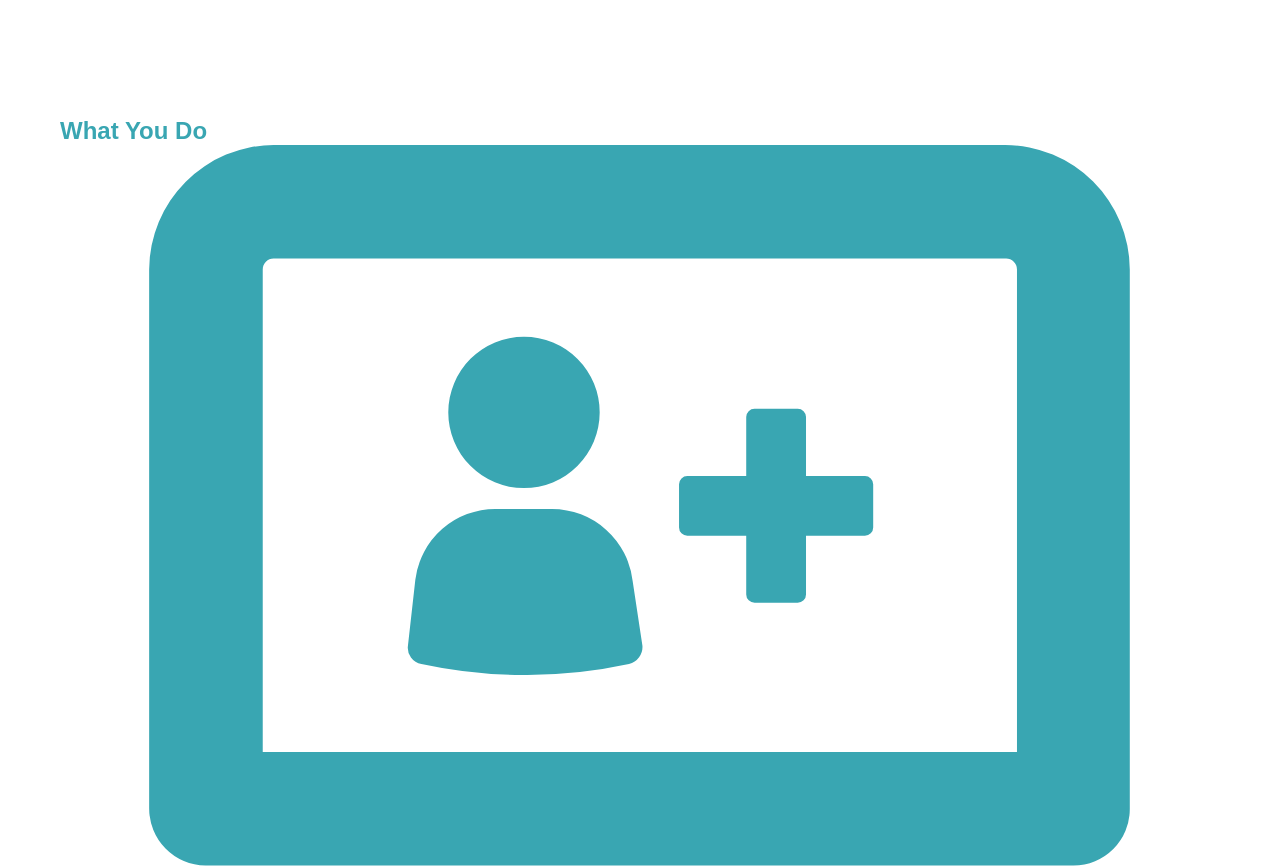
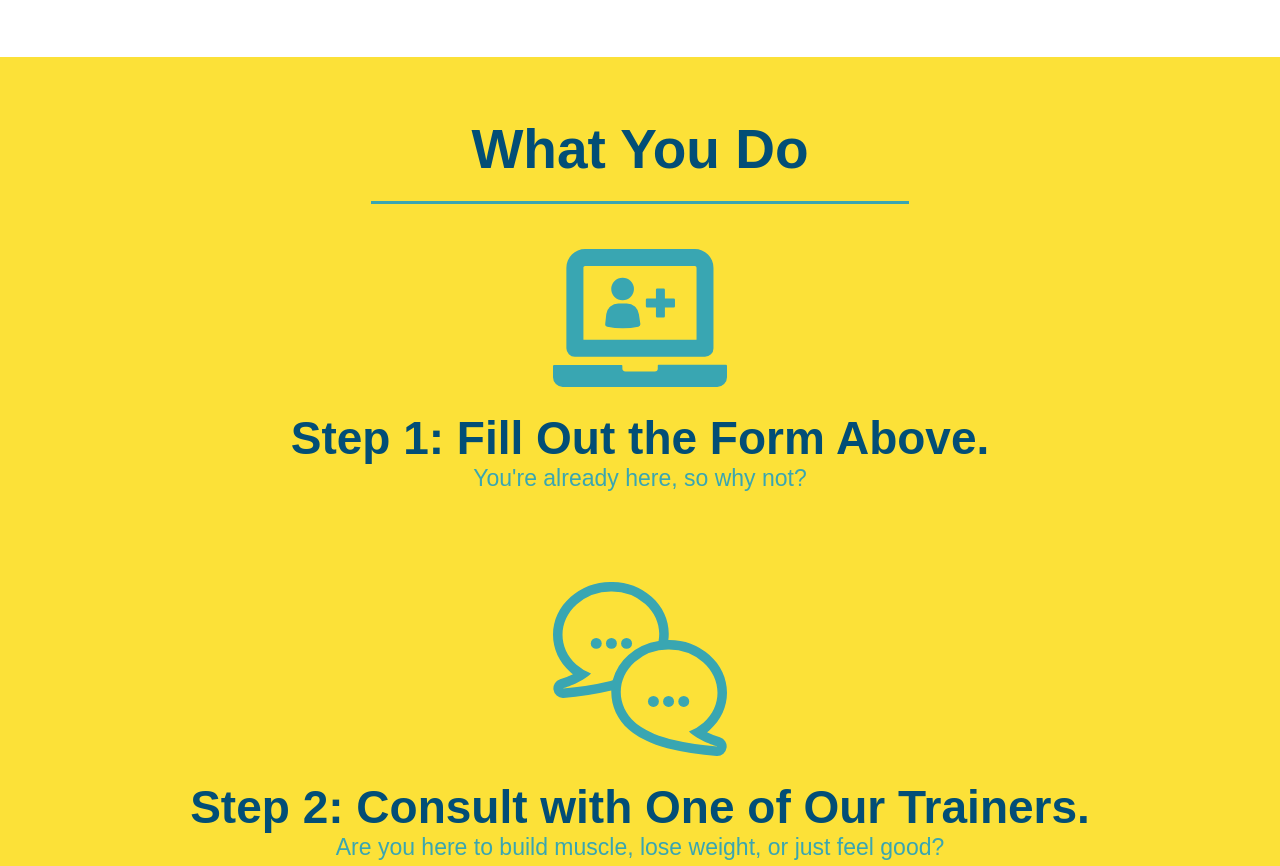
Before and after one commit to itorres60/run-buddy, a plain HTML site: page index.html in a window 1280 px wide. Shown: the part 963-1829 px from the top of the page. Drawn offline with Linux system fonts and the light colour scheme.

Commit message:
fixed errors

```diff
--- a/assets/css/style.css
+++ b/assets/css/style.css
@@ -94,10 +94,6 @@ section {
     padding: 20px;
     width: 500px;
     color: #024e76;
-}
-
-.hero-form {
-    ...
     border: solid 3px #024e76;
 }
 
@@ -135,19 +131,27 @@ section {
     margin: 0 5px;
   }
 
+  .section-title {
+    font-size: 55px;
+    color: #024e76;
+    margin-bottom: 35px;
+    padding: 0 100px 20px 100px;
+    display: inline-block;
+    border-bottom: 3px solid;
+  }
+
+  .primary-border {
+    border-color: #fce138;
+  }
+
+  .secondary-border {
+    border-color: #39a6b2;
+  }
+
   .intro {
     text-align: center;
   }
 
-  .intro h2 {
-    display: inline-block;
-    font-size: 55px;
-    color: #024e76;
-    margin-bottom: 35px;
-    padding: 0 100px 20px 100px;
-    border-bottom: 3px solid;
-    border-color: #fce138;
-  }
 
   .intro p {
     line-height: 1.7;
@@ -156,3 +160,28 @@ section {
     font-size: 20px;
     margin: 0 auto;
   }
+
+  .steps {
+    text-align: center;
+    background: #fce138;
+  }
+
+  .steps div {
+    margin-bottom: 80px;
+  }
+
+  .steps img {
+    width: 15%;
+    margin: 10px 0;
+  }
+
+  .steps h3 {
+    color: #024e76;
+    font-size: 46px;
+    margin-top: 10px;
+  }
+
+  .steps p {
+    color: #39a6b2;
+    font-size: 23px;
+  }
--- a/index.html
+++ b/index.html
@@ -70,15 +70,15 @@
 
   <!-- "what we do" section -->
   <section id="what-we-do" class="intro">
-    <h2>What We Do</h2>
+    <h2 class="section-title primary-border">What We Do</h2>
     <p>
       butcher selfies chambray shabby chic gentrify readymade yr Echo Park XOXO Tumblr normcore Banksy direct trade Blue Bottle chillwave you probably haven't heard of them single-origin coffee Vice fanny pack fixie Odd Future Austin fingerstache pickled twee synth Wes Anderson Thundercats viral bitters flannel meggings narwhal Marfa Schlitz sustainable Intelligentsia umami deep v craft
     </p>
   </section>
 
   <!-- "what you do" section -->
-  <section id="what-you-do">
-    <h2>What You Do</h2>
+  <section id="what-you-do" class="steps">
+    <h2 class="section-title secondary-border">What You Do</h2>
 
     <div>
       <!-- inster this img element -->
```
